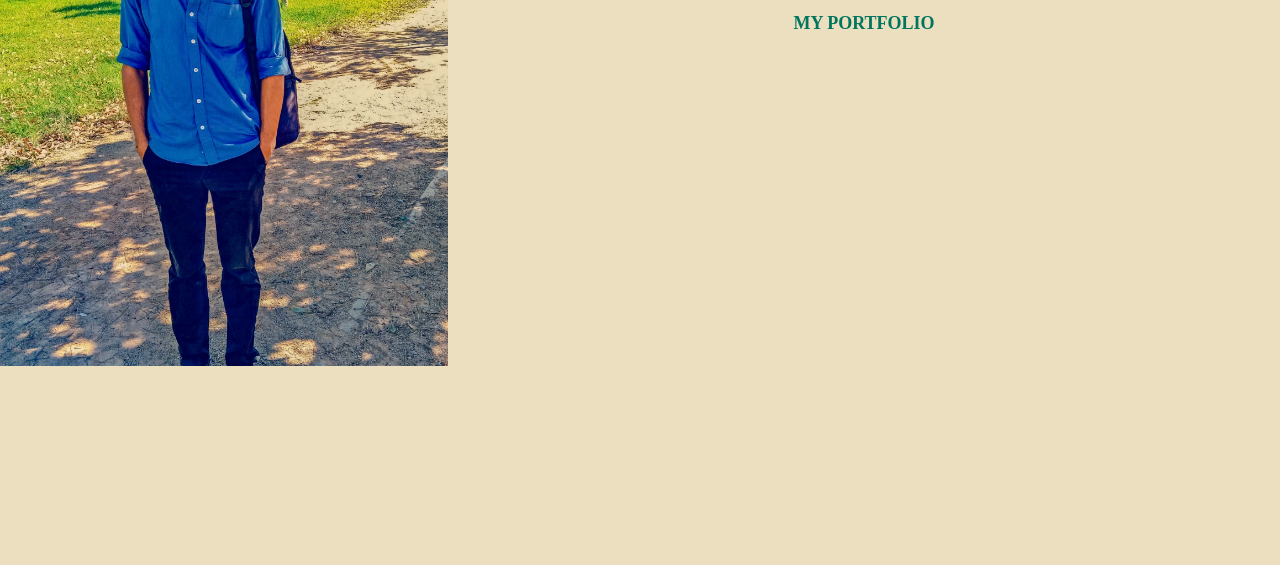
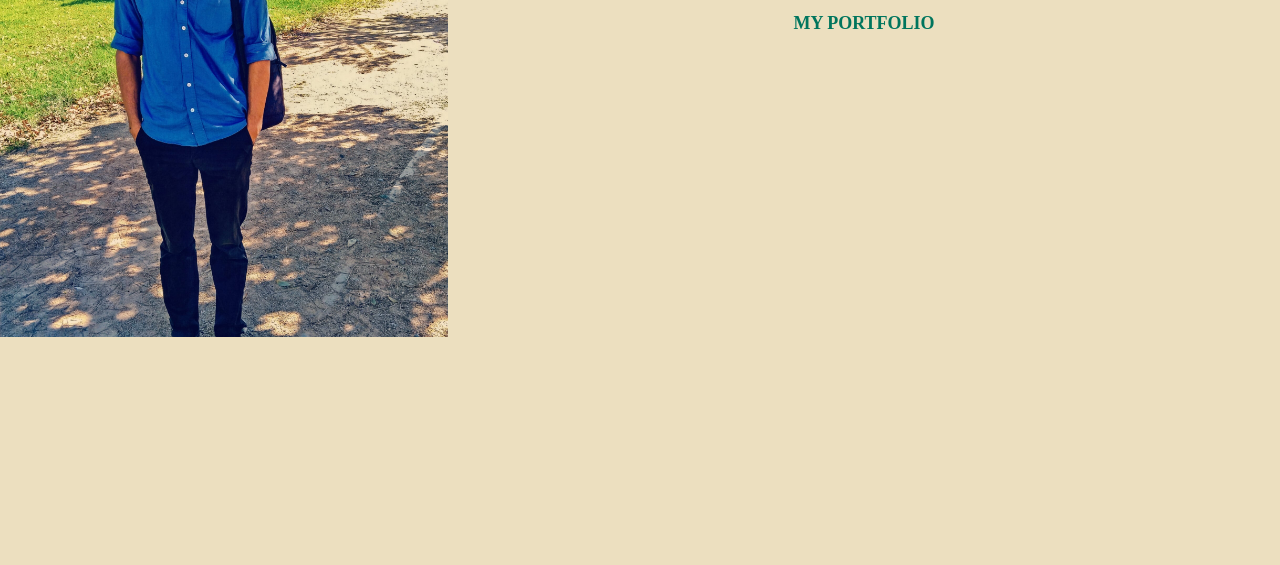
Before and after one commit to abdelhamiderrahmouni/portfolio, a plain HTML site: page index.html in a window 1280 px wide. Shown: the part 235-800 px from the top of the page. Drawn offline with Linux system fonts and the light colour scheme.

Commit message:
undone the last commit

```diff
--- a/index.html
+++ b/index.html
@@ -21,7 +21,7 @@
 	    	<h2>MY PORTFOLIO</h2>
 	    </div>
 		    <div class="grid-item item-10">
-		        <img alt="profile image" src="ressources/profile-01.webp">
+		        <img alt="profile image" src="ressources/profile-01.jpg">
 	        </div>
 	    </div>
 	</body>
```
Also changed, not shown: ressources/profile-01.jpg (added), ressources/profile-01.webp (deleted).
